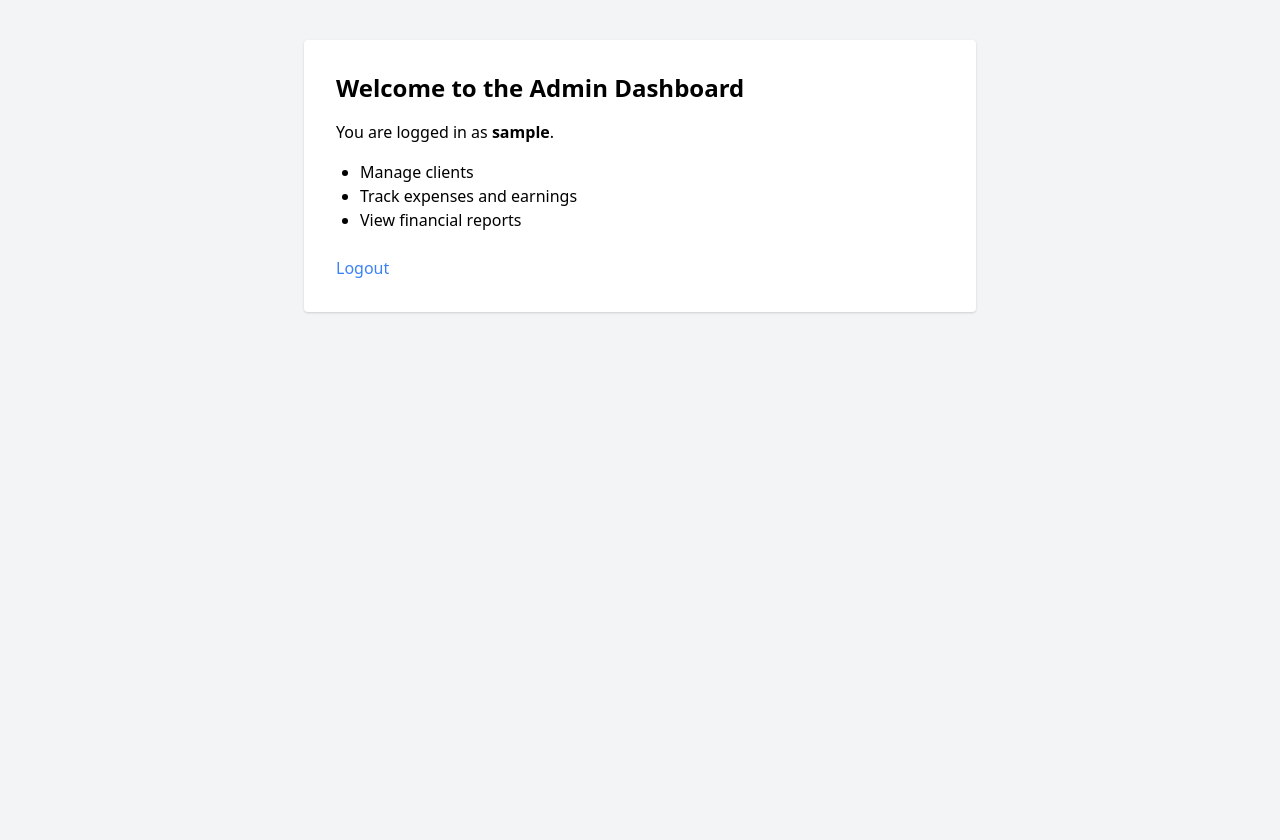
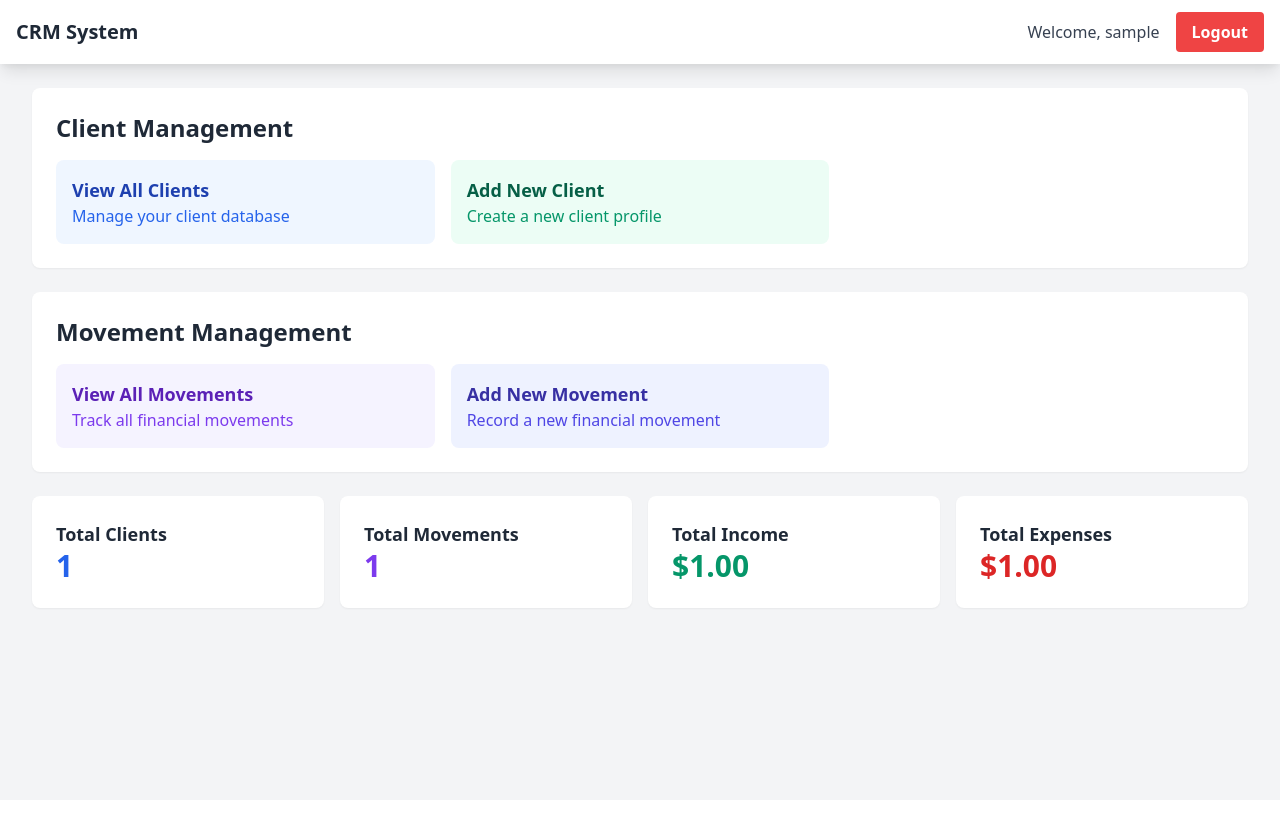
Before and after one commit to houdaslassi/client-finance-manager, a PHP site: template app/views/home/dashboard.php in a window 1280 px wide. After the commit the page ends 610 px from the top, so only its background shows below. Run offline with PHP 8.4, Linux system fonts and the light colour scheme; the visitor is signed in with stand-in values (Sample User, id 1); the template is opened without the code that fills it: most values are stand-ins (such as "Sample title", 1, 10 or a date in 2020).

Commit message:
feat: update dashboard view to display client and movement statistics

```diff
--- a/app/views/home/dashboard.php
+++ b/app/views/home/dashboard.php
@@ -1,22 +1,89 @@
+<?php
+if (!isset($_SESSION['admin_id'])) {
+    header('Location: /login');
+    exit();
+}
+?>
 <!DOCTYPE html>
 <html lang="en">
 <head>
     <meta charset="UTF-8">
     <meta name="viewport" content="width=device-width, initial-scale=1.0">
-    <title>Dashboard</title>
+    <title>Dashboard - CRM System</title>
     <link href="https://cdn.jsdelivr.net/npm/tailwindcss@2.2.19/dist/tailwind.min.css" rel="stylesheet">
 </head>
 <body class="bg-gray-100 min-h-screen">
-    <div class="max-w-2xl mx-auto mt-10 bg-white p-8 rounded shadow">
-        <h1 class="text-2xl font-bold mb-4">Welcome to the Admin Dashboard</h1>
-        <p class="mb-4">You are logged in as <strong><?php echo htmlspecialchars($_SESSION['admin_username'] ?? ''); ?></strong>.</p>
-        <ul class="list-disc pl-6">
-            <li>Manage clients</li>
-            <li>Track expenses and earnings</li>
-            <li>View financial reports</li>
-        </ul>
-        <div class="mt-6">
-            <a href="/logout" class="text-blue-500 hover:underline">Logout</a>
+    <nav class="bg-white shadow-lg">
+        <div class="max-w-7xl mx-auto px-4">
+            <div class="flex justify-between h-16">
+                <div class="flex items-center">
+                    <span class="text-xl font-bold text-gray-800">CRM System</span>
+                </div>
+                <div class="flex items-center">
+                    <span class="text-gray-700 mr-4">Welcome, <?php echo htmlspecialchars($_SESSION['admin_username']); ?></span>
+                    <form action="/logout" method="POST" class="inline">
+                        <button type="submit" class="bg-red-500 hover:bg-red-700 text-white font-bold py-2 px-4 rounded">
+                            Logout
+                        </button>
+                    </form>
+                </div>
+            </div>
+        </div>
+    </nav>
+
+    <div class="max-w-7xl mx-auto py-6 sm:px-6 lg:px-8">
+        <!-- Client Management Section -->
+        <div class="bg-white overflow-hidden shadow-sm rounded-lg mb-6">
+            <div class="p-6">
+                <h2 class="text-2xl font-bold text-gray-800 mb-4">Client Management</h2>
+                <div class="grid grid-cols-1 md:grid-cols-2 lg:grid-cols-3 gap-4">
+                    <a href="/clients" class="block p-4 bg-blue-50 rounded-lg hover:bg-blue-100">
+                        <h3 class="text-lg font-semibold text-blue-800">View All Clients</h3>
+                        <p class="text-blue-600">Manage your client database</p>
+                    </a>
+                    <a href="/clients/create" class="block p-4 bg-green-50 rounded-lg hover:bg-green-100">
+                        <h3 class="text-lg font-semibold text-green-800">Add New Client</h3>
+                        <p class="text-green-600">Create a new client profile</p>
+                    </a>
+                </div>
+            </div>
+        </div>
+
+        <!-- Movement Management Section -->
+        <div class="bg-white overflow-hidden shadow-sm rounded-lg">
+            <div class="p-6">
+                <h2 class="text-2xl font-bold text-gray-800 mb-4">Movement Management</h2>
+                <div class="grid grid-cols-1 md:grid-cols-2 lg:grid-cols-3 gap-4">
+                    <a href="/movements" class="block p-4 bg-purple-50 rounded-lg hover:bg-purple-100">
+                        <h3 class="text-lg font-semibold text-purple-800">View All Movements</h3>
+                        <p class="text-purple-600">Track all financial movements</p>
+                    </a>
+                    <a href="/movements/create" class="block p-4 bg-indigo-50 rounded-lg hover:bg-indigo-100">
+                        <h3 class="text-lg font-semibold text-indigo-800">Add New Movement</h3>
+                        <p class="text-indigo-600">Record a new financial movement</p>
+                    </a>
+                </div>
+            </div>
+        </div>
+
+        <!-- Quick Stats Section -->
+        <div class="grid grid-cols-1 md:grid-cols-2 lg:grid-cols-4 gap-4 mt-6">
+            <div class="bg-white p-6 rounded-lg shadow-sm">
+                <h3 class="text-lg font-semibold text-gray-800">Total Clients</h3>
+                <p class="text-3xl font-bold text-blue-600"><?php echo htmlspecialchars($totalClients); ?></p>
+            </div>
+            <div class="bg-white p-6 rounded-lg shadow-sm">
+                <h3 class="text-lg font-semibold text-gray-800">Total Movements</h3>
+                <p class="text-3xl font-bold text-purple-600"><?php echo htmlspecialchars($totalMovements); ?></p>
+            </div>
+            <div class="bg-white p-6 rounded-lg shadow-sm">
+                <h3 class="text-lg font-semibold text-gray-800">Total Income</h3>
+                <p class="text-3xl font-bold text-green-600">$<?php echo number_format($totalIncome, 2); ?></p>
+            </div>
+            <div class="bg-white p-6 rounded-lg shadow-sm">
+                <h3 class="text-lg font-semibold text-gray-800">Total Expenses</h3>
+                <p class="text-3xl font-bold text-red-600">$<?php echo number_format($totalExpenses, 2); ?></p>
+            </div>
         </div>
     </div>
 </body>
```
